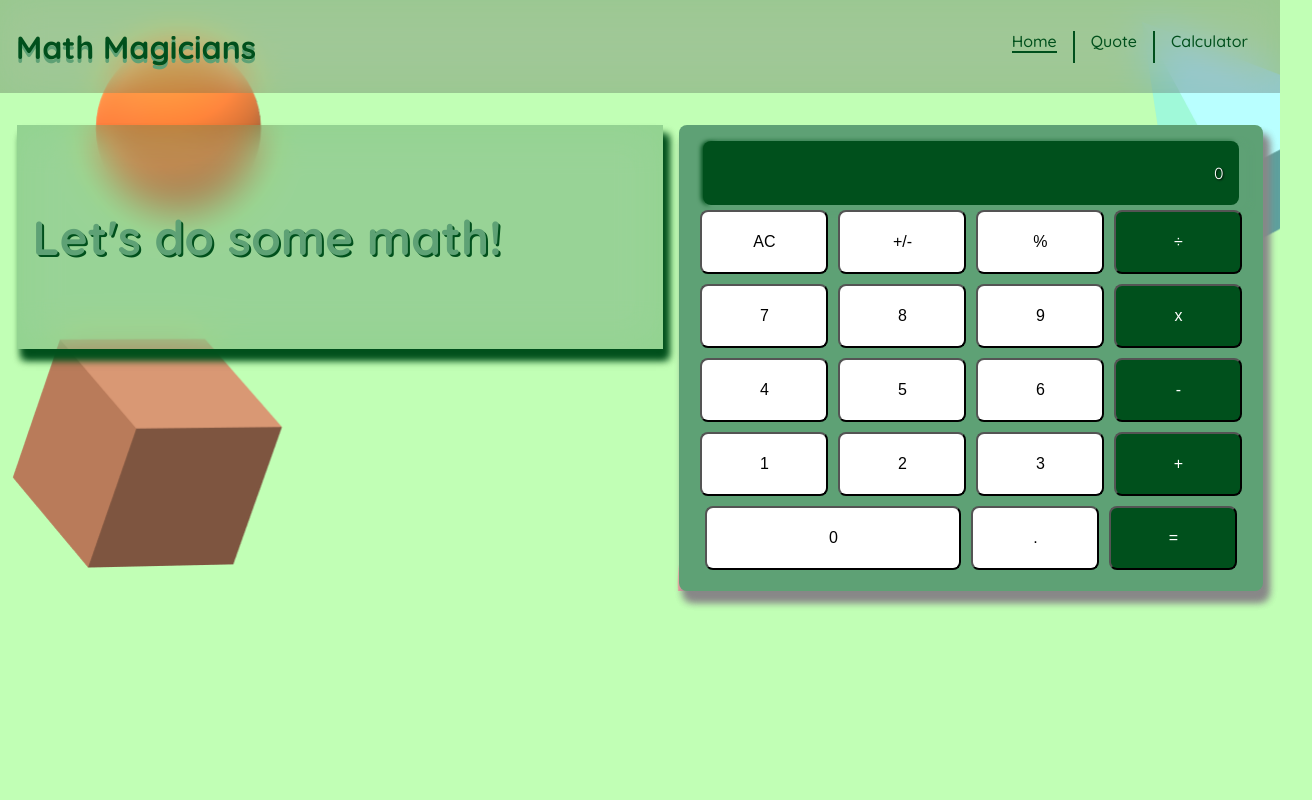
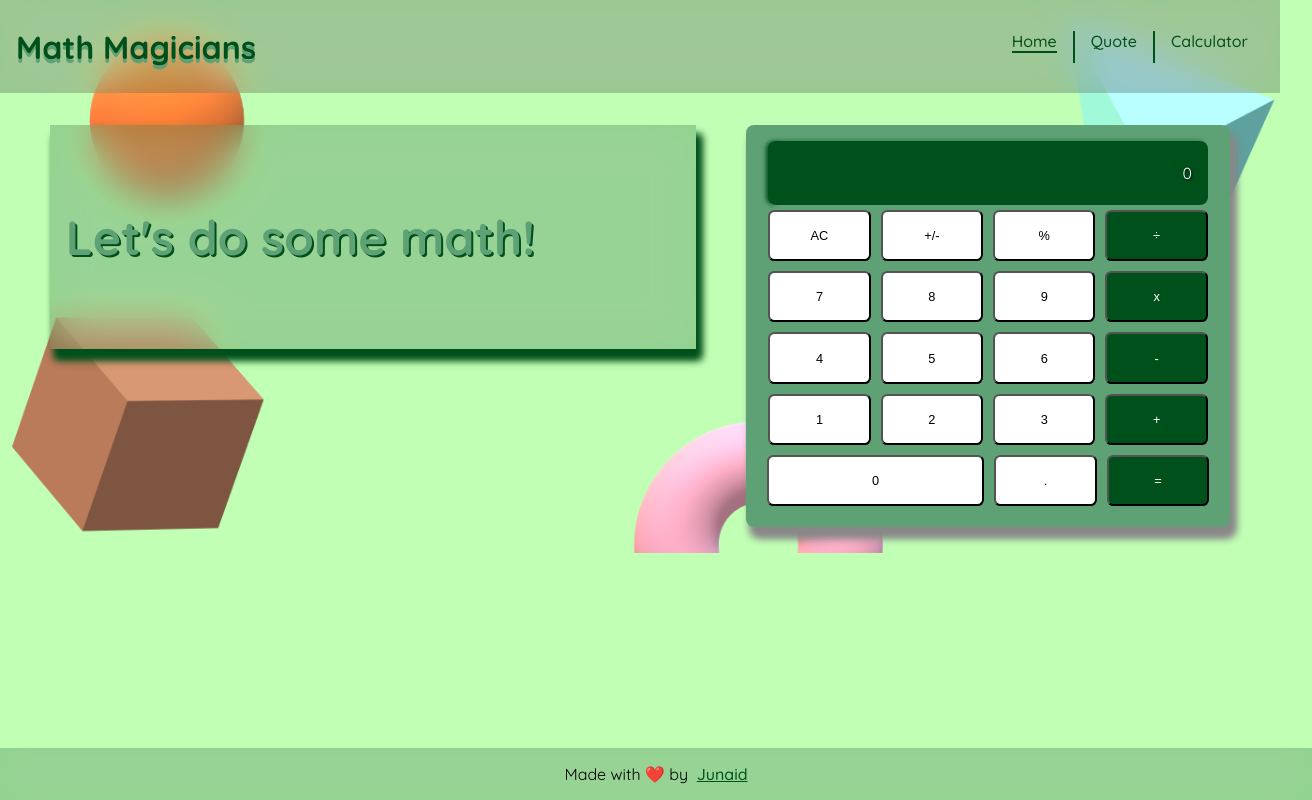
Before and after one commit to iamsjunaid/Math-magicians, a React (Create React App) app: page /calculator in a window 1280 px wide. Shown: the whole page, 1312 px wide, since content can reach past the window. Built offline with nearby package versions, Linux system fonts and the light colour scheme.

Commit message:
add footer

```diff
--- a/src/App.css
+++ b/src/App.css
@@ -66,3 +66,18 @@ nav {
   width: 50%;
   margin: 0 auto;
 }
+
+.footer-content {
+  position: absolute;
+  bottom: 0;
+  width: 100% !important;
+  display: flex;
+  justify-content: center;
+}
+
+.footer-content a {
+  text-decoration: underline;
+  color: var(--dark-green);
+  font-weight: 500;
+  font-size: 1em;
+}
--- a/src/App.js
+++ b/src/App.js
@@ -43,11 +43,19 @@ function App() {
           </li>
         </ul>
       </nav>
+
       <Routes>
         <Route path="/" element={<Home />} />
         <Route path="/quote" element={<Quote />} />
         <Route path="/calculator" element={<Calculator />} />
       </Routes>
+
+      <footer className="footer-content content">
+        Made with ❤️ by &nbsp;
+        <a href="https://github.com/iamsjunaid">
+          Junaid
+        </a>
+      </footer>
     </div>
   );
 }
--- a/src/components/styles/calculator.css
+++ b/src/components/styles/calculator.css
@@ -35,7 +35,7 @@
 }
 
 .screen {
-  width: 33.5em;
+  width: 27.5em;
   height: 4em;
   padding: 0 1em;
   background-color: var(--dark-green);
@@ -56,7 +56,7 @@
   height: 4em;
   background-color: #fff;
   cursor: pointer;
-  font-size: 1em;
+  font-size: 0.8em;
   border-radius: 0.5em;
   margin: 5px;
 }
@@ -78,5 +78,5 @@
 }
 
 #zero {
-  width: 16em;
+  width: 17em;
 }
```
